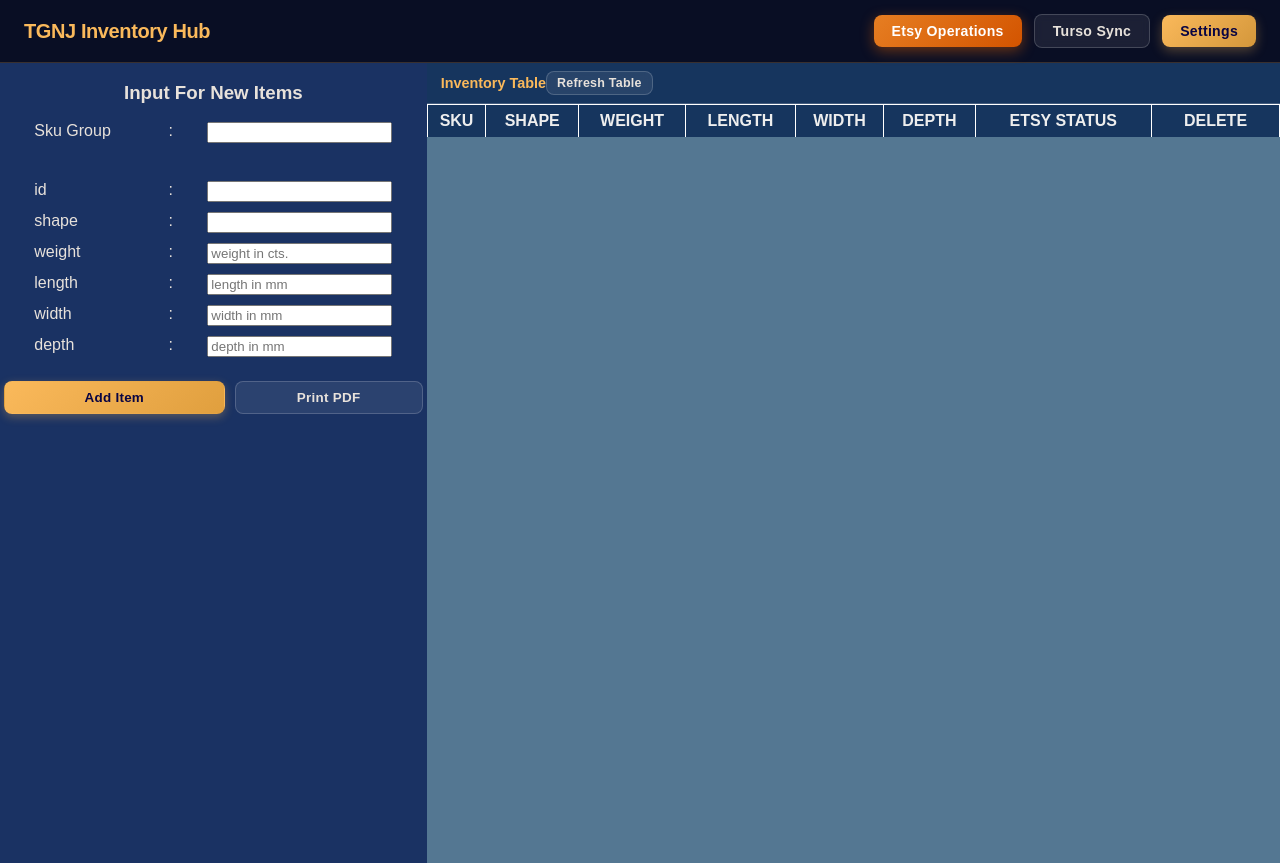
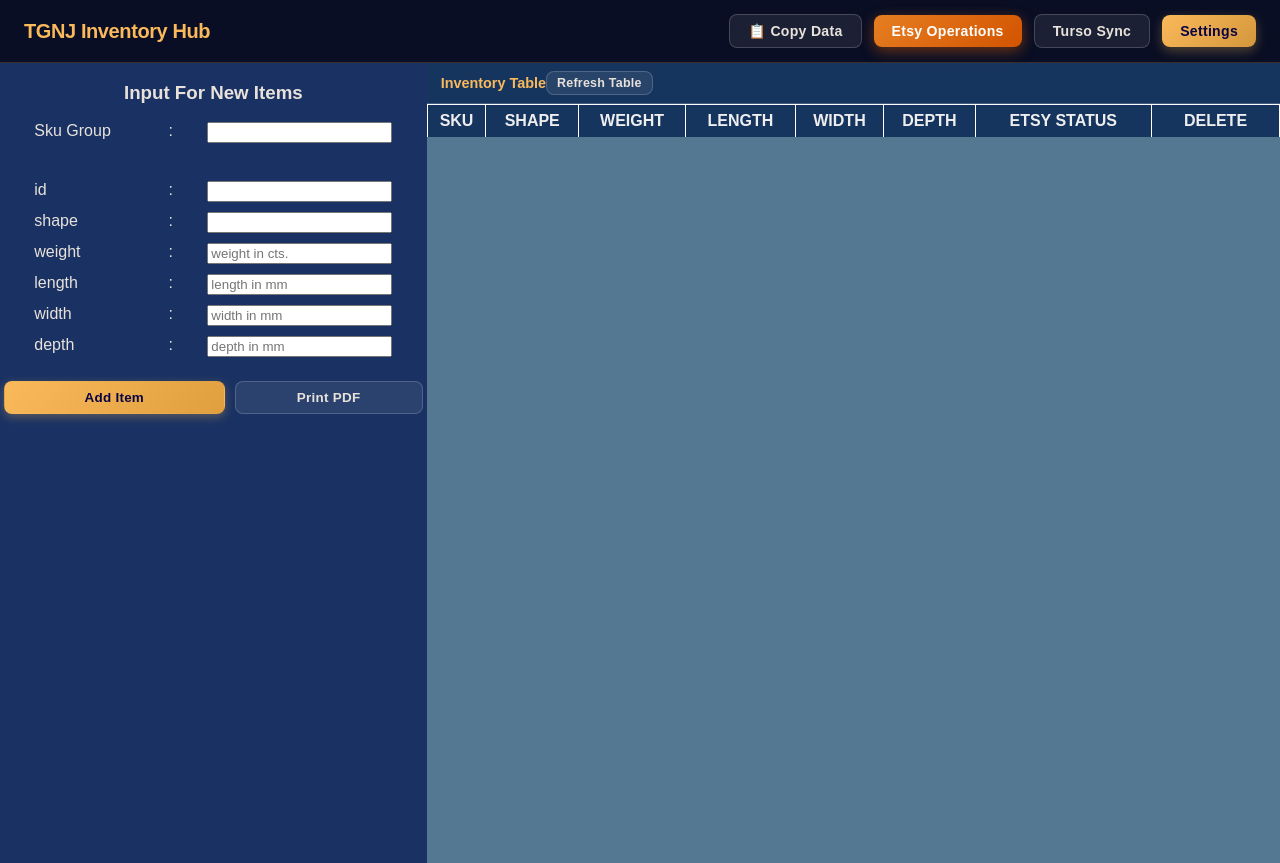
Before and after one commit to Sagetrash/tgnj-app, a Flask app: page / in a window 1280 px wide. Run offline with Flask 3, Linux system fonts and the light colour scheme; lists and menus that the app fills with data are empty; parts of the project's set-up code (start-up, migrations or seed data) failed here and were passed over.

Commit message:
feat: restore Copy Data button in header navigation

```diff
--- a/src/tgnj_app/gui/app.py
+++ b/src/tgnj_app/gui/app.py
@@ -544,7 +544,7 @@ def etsySyncOrders():
 
 @app.route('/api/markSold/<sku_group>/<int:sku_id>', methods=['POST'])
 def markSold(sku_group: str, sku_id: int):
-    data = request.json or {}
+    data = request.get_json(silent=True) or {}
     price = data.get('price', 0.0)
     channel = data.get('channel', 'Offline')
     from datetime import datetime, timezone
--- a/src/tgnj_app/gui/templates/index.html
+++ b/src/tgnj_app/gui/templates/index.html
@@ -18,6 +18,7 @@
       </div>
 
       <div class="header-actions">
+        <button type="button" class="hdr-btn" id="extract-btn" onclick="extractData()">📋 Copy Data</button>
         <button type="button" class="hdr-btn etsy-hdr-btn" onclick="window.location.href='/etsy'">Etsy Operations</button>
         <button type="button" class="hdr-btn" onclick="syncNow()">Turso Sync</button>
         <button type="button" class="hdr-btn settings-btn" onclick="openSettingsModal()">Settings</button>
```
